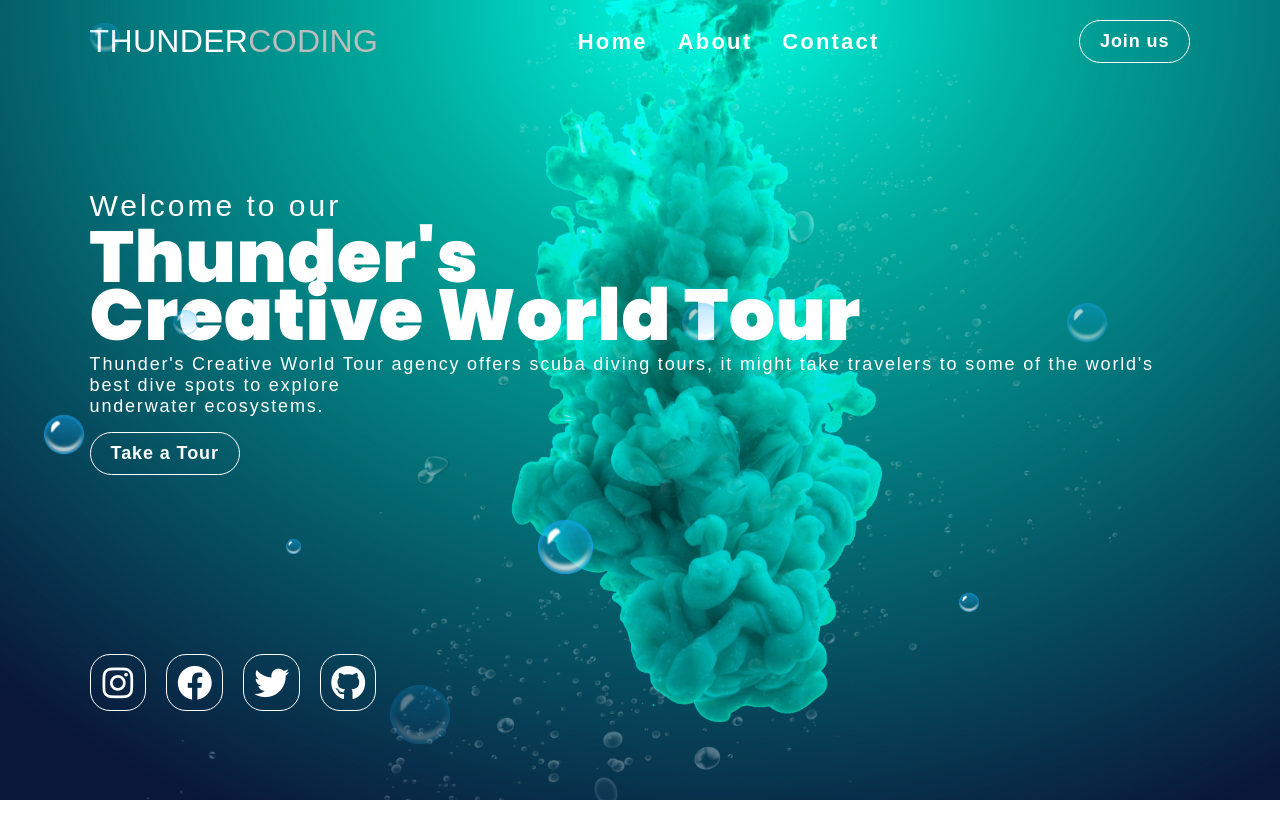
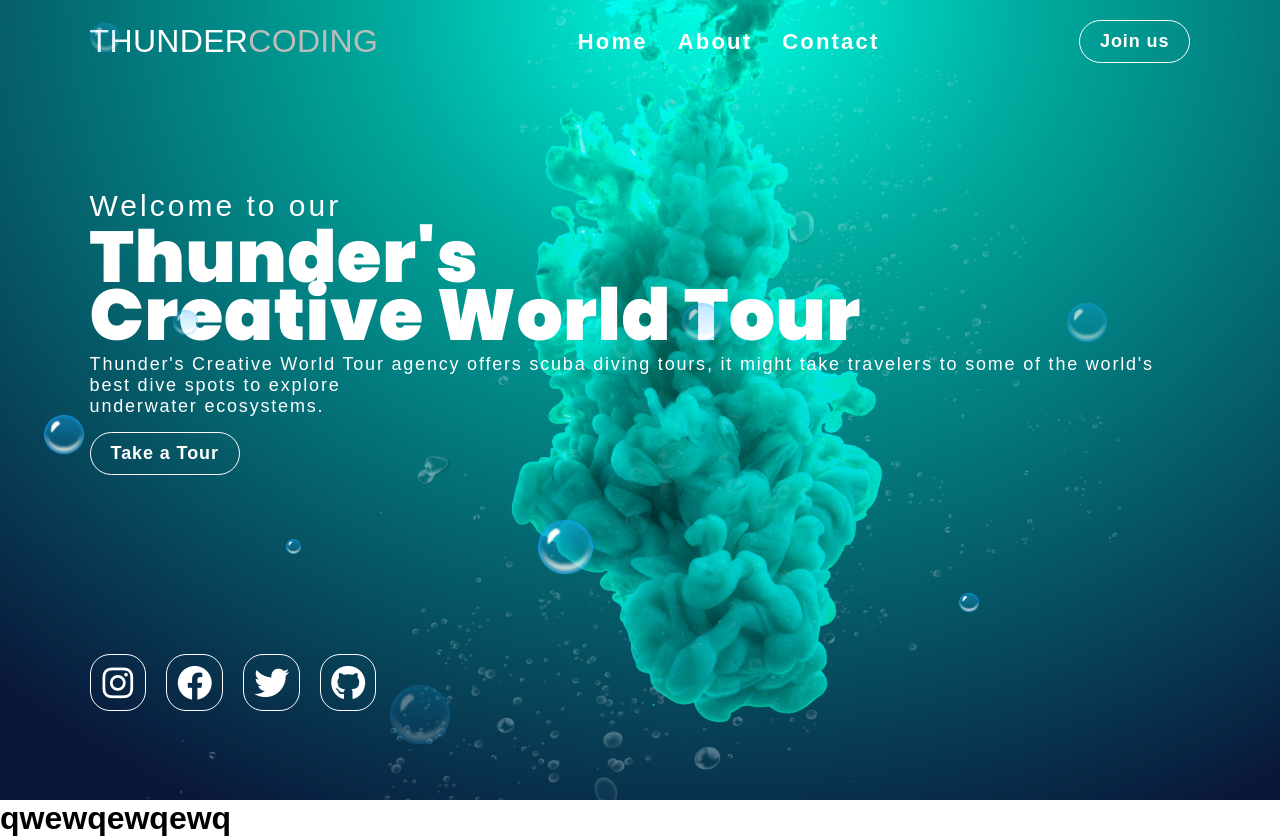
Before and after one commit to Rustam322/qweqw, a plain HTML site: page index.html in a window 1280 px wide. Before the commit the page ends 800 px from the top, so only its background shows below. Drawn offline with Linux system fonts and the light colour scheme; a web font is replaced by a local one.

Commit message:
Update index.html

```diff
--- a/index.html
+++ b/index.html
@@ -54,5 +54,6 @@
 
         </div>
     </main>
+    <h1>qwewqewqewq</h1>
 </body>
 </html>
```
